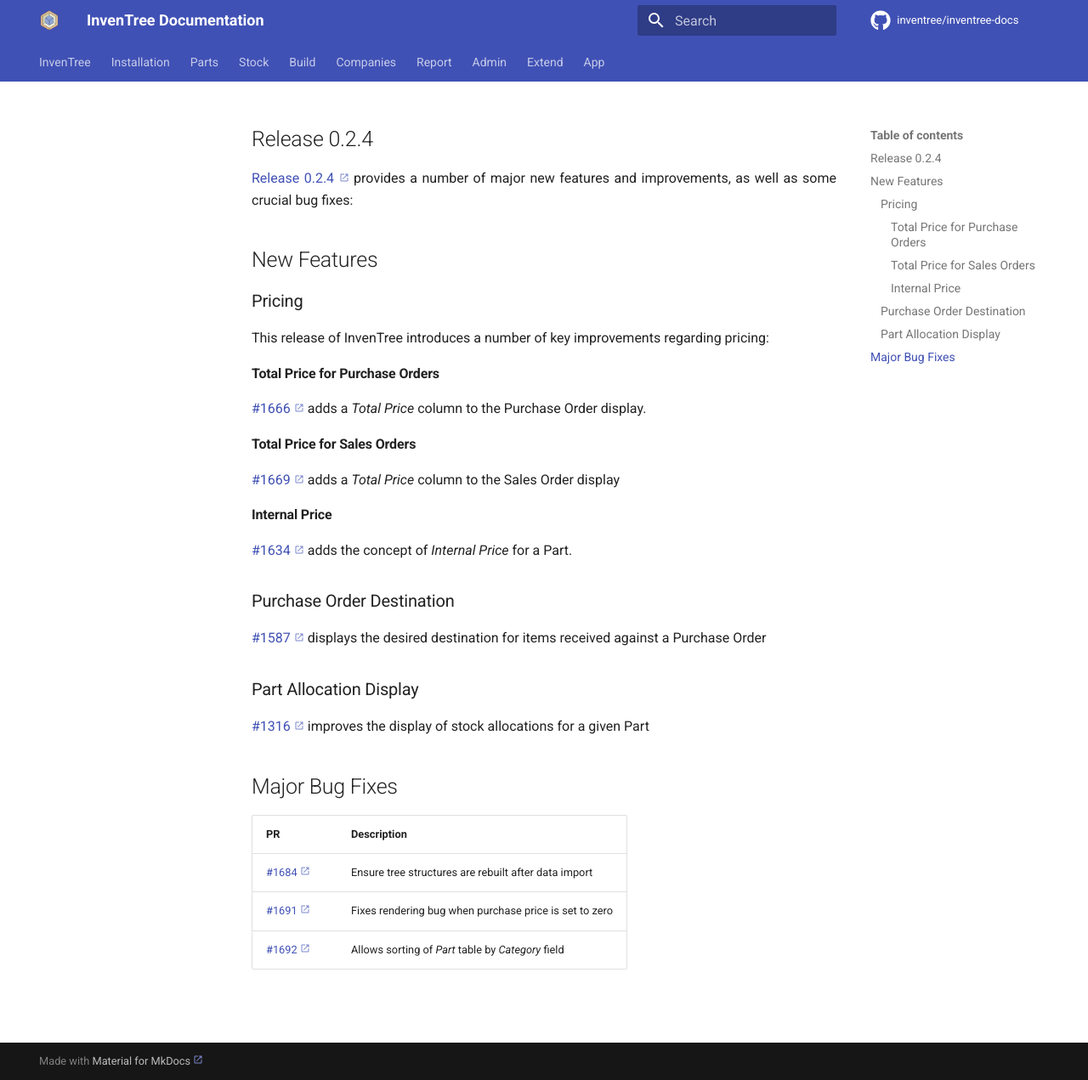
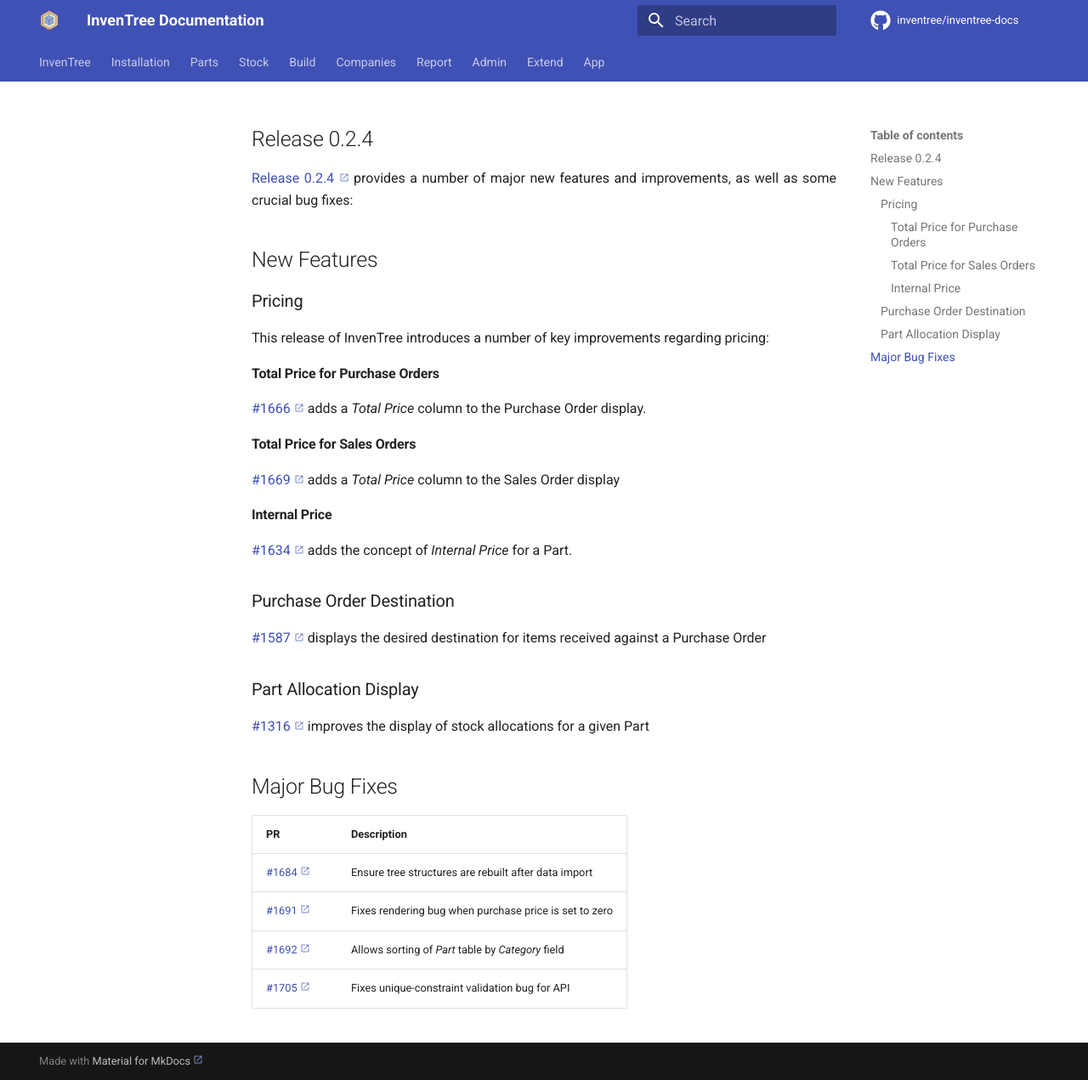
Before and after one commit to inventree/inventree-docs, an MkDocs documentation site: the page built from docs/releases/0.2.4.md, in a window 1280 px wide and 1271 px high. Shown: the whole window at 85% size. Built offline with MkDocs 1.6.1 and Material for MkDocs 9.7.7, drawn with Linux system fonts in a browser that asks for light colours; a script that is not in the unit is left out; comment, search, counter and statistics services are not loaded.

Commit message:
Update 0.2.4.md

```diff
--- a/docs/releases/0.2.4.md
+++ b/docs/releases/0.2.4.md
@@ -39,3 +39,4 @@
 | [#1684](https://github.com/inventree/InvenTree/pull/1684) | Ensure tree structures are rebuilt after data import |
 | [#1691](https://github.com/inventree/InvenTree/pull/1691) | Fixes rendering bug when purchase price is set to zero |
 | [#1692](https://github.com/inventree/InvenTree/pull/1692) | Allows sorting of *Part* table by *Category* field |
+| [#1705](https://github.com/inventree/InvenTree/pull/1705) | Fixes unique-constraint validation bug for API |
```
